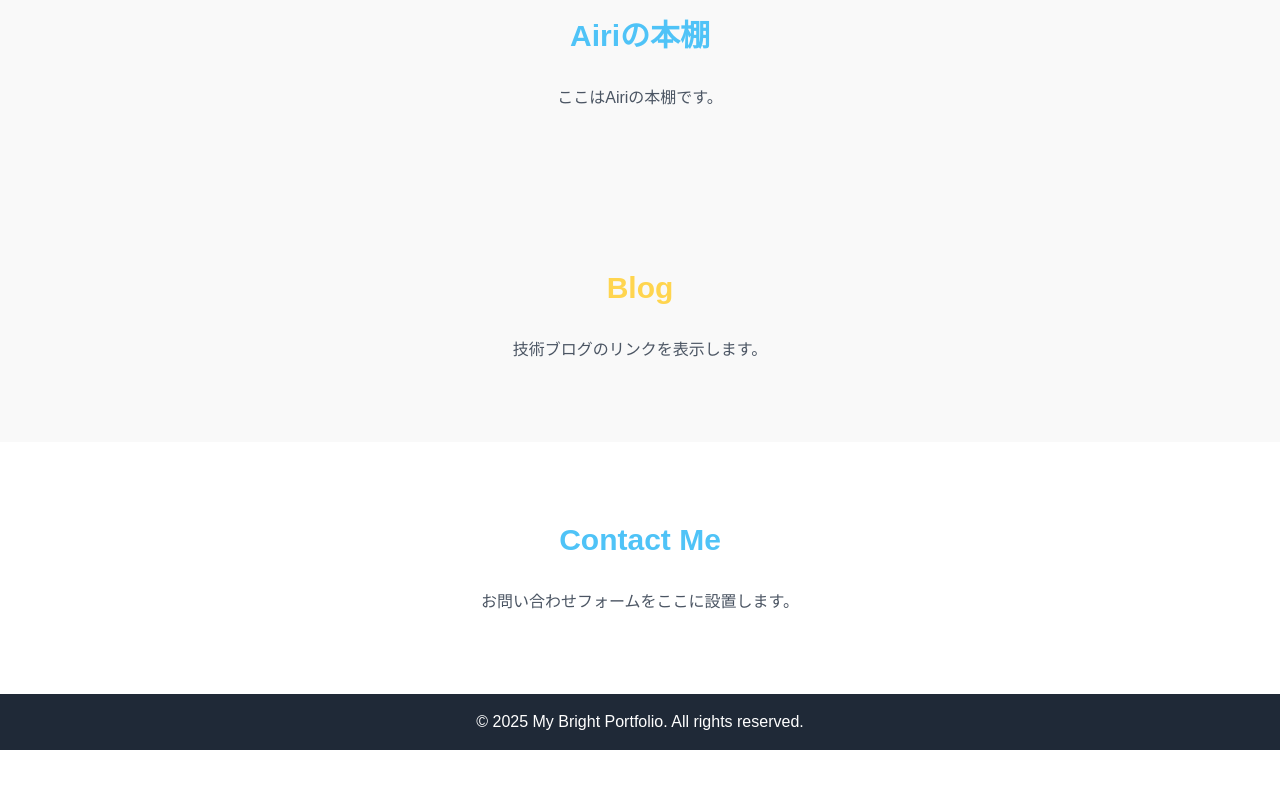
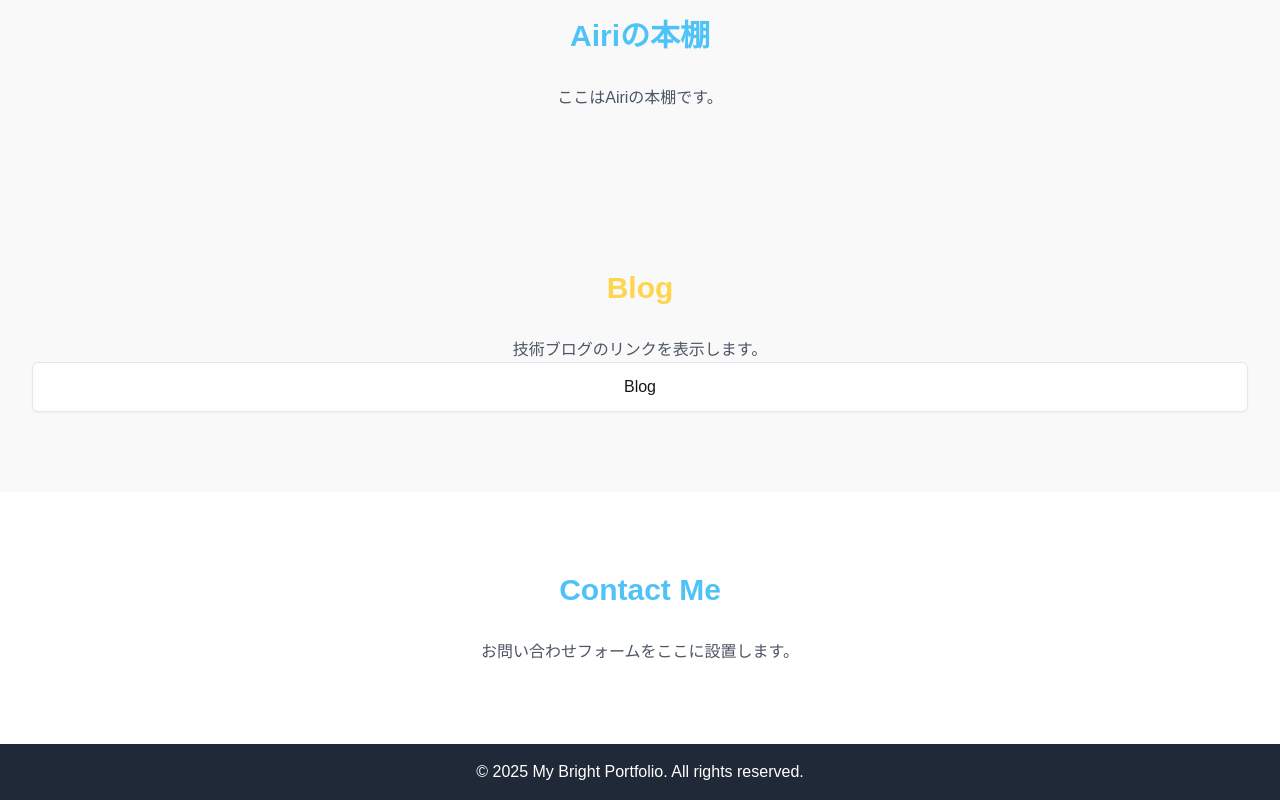
Before and after one commit to AiriNarita/airi-hp, a Next.js app: page / in a window 1280 px wide. Shown: the part 1430-2230 px from the top of the page. Before the commit the page ends 2180 px from the top, so only its background shows below. Built offline with nearby package versions, Linux system fonts and the light colour scheme.

Commit message:
feat: add page

```diff
--- a/app/components/sections/Blog.tsx
+++ b/app/components/sections/Blog.tsx
@@ -1,3 +1,4 @@
+import Button from "../parts/Botton"
 
 export const Blog = () => {
     return <>
@@ -7,5 +8,8 @@ export const Blog = () => {
         <p className="text-center text-gray-600 max-w-4xl mx-auto">
           技術ブログのリンクを表示します。
         </p>
+        <Button href="/blog" label="Blog">
+          <span>Blog</span>
+        </Button>
     </>
 }
```
Also changed, not shown: app/blog/page.tsx (added).
